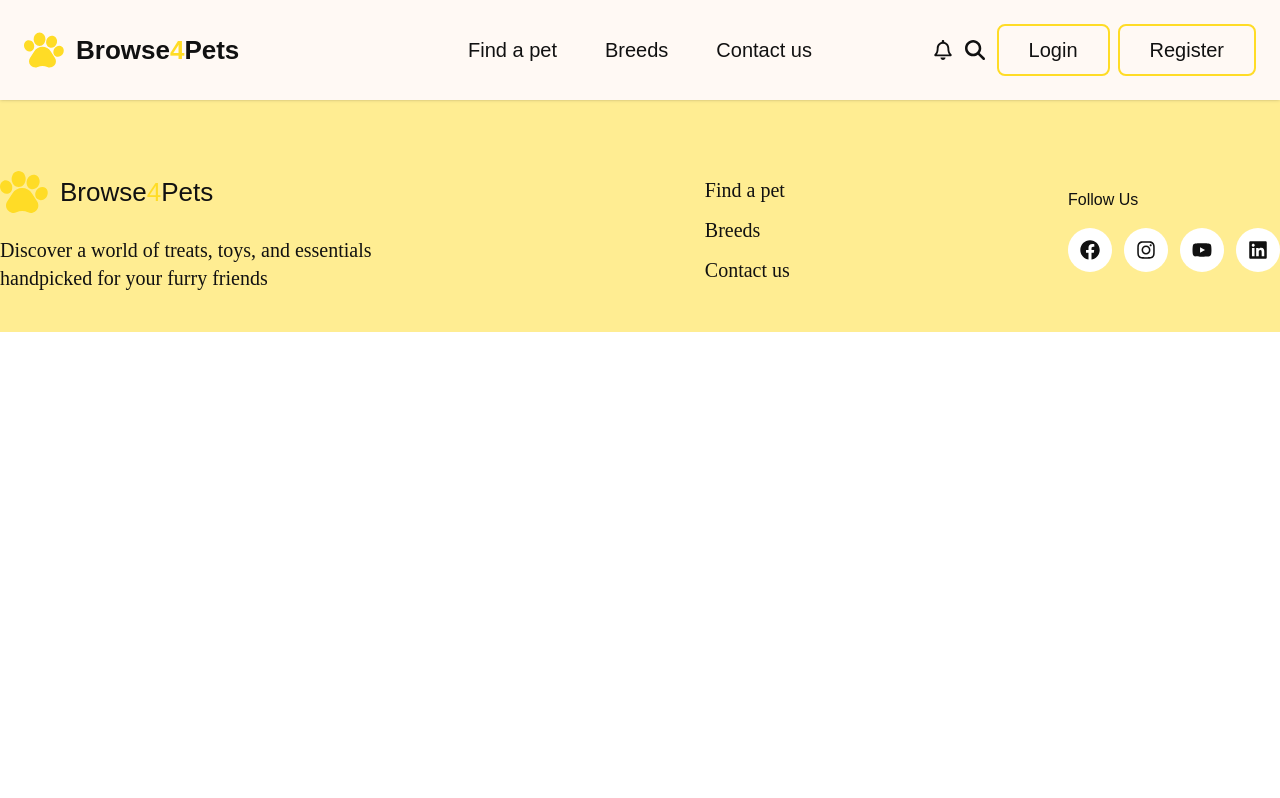
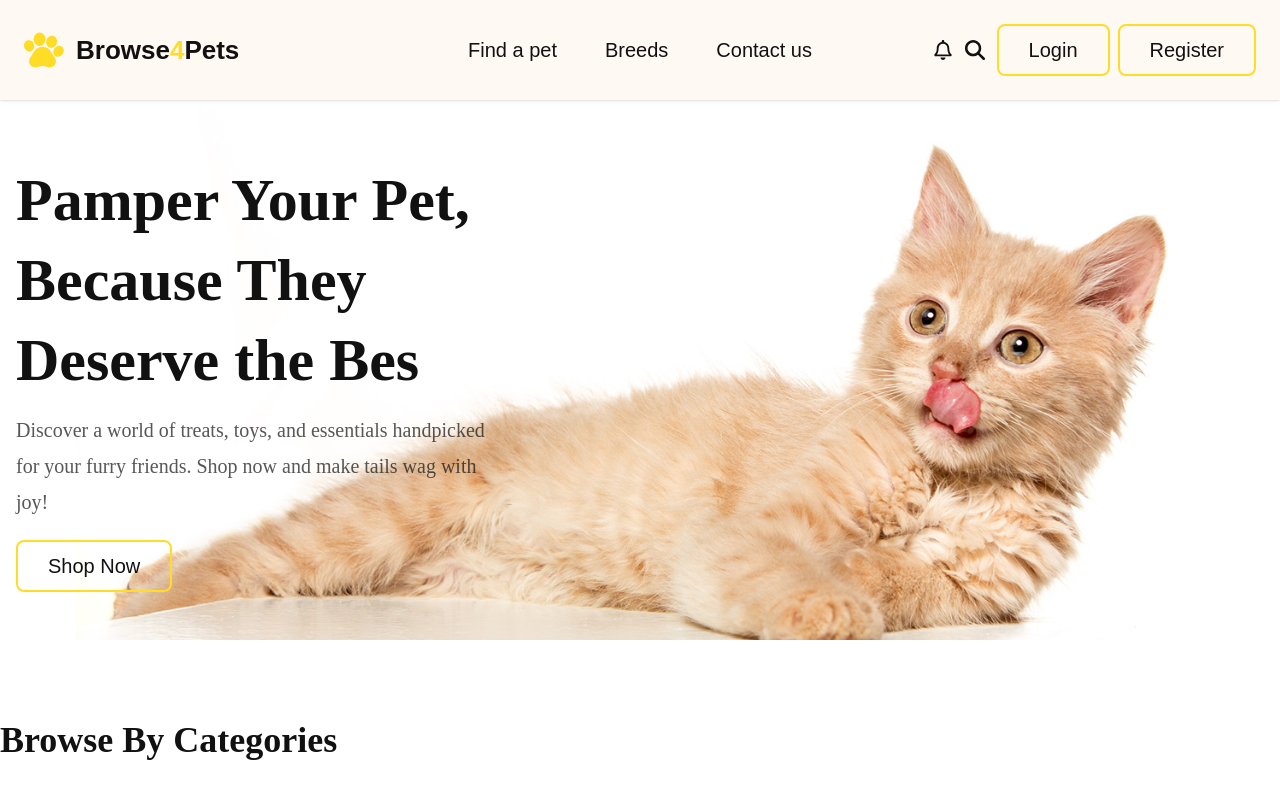
Before and after one commit to NurTheDev/Browse-pet, a React (Vite) app: page / in a window 1280 px wide. Shown: the top 798 px of the page. Built offline with nearby package versions, Linux system fonts and the light colour scheme.

Commit message:
change defult path to home

```diff
--- a/src/App.jsx
+++ b/src/App.jsx
@@ -7,8 +7,8 @@
     return (
         <BrowserRouter>
             <Routes>
-                <Route path="/" element={<Index/>}>
-                    <Route path="/home" element={<Home/>}/>
+                <Route element={<Index/>}>
+                    <Route path='/' element={<Home/>}/>
                 </Route>
             </Routes>
         </BrowserRouter>
```
